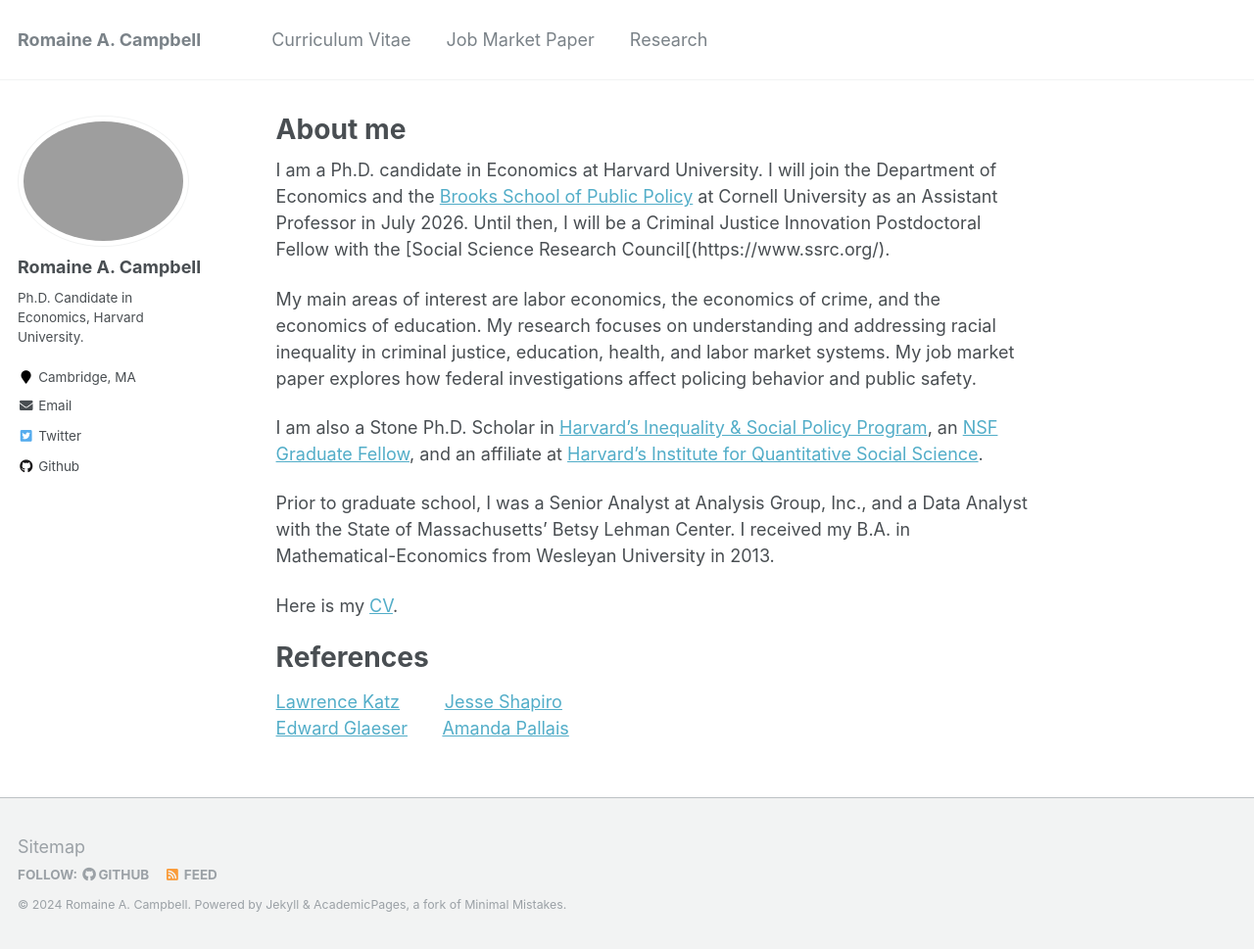
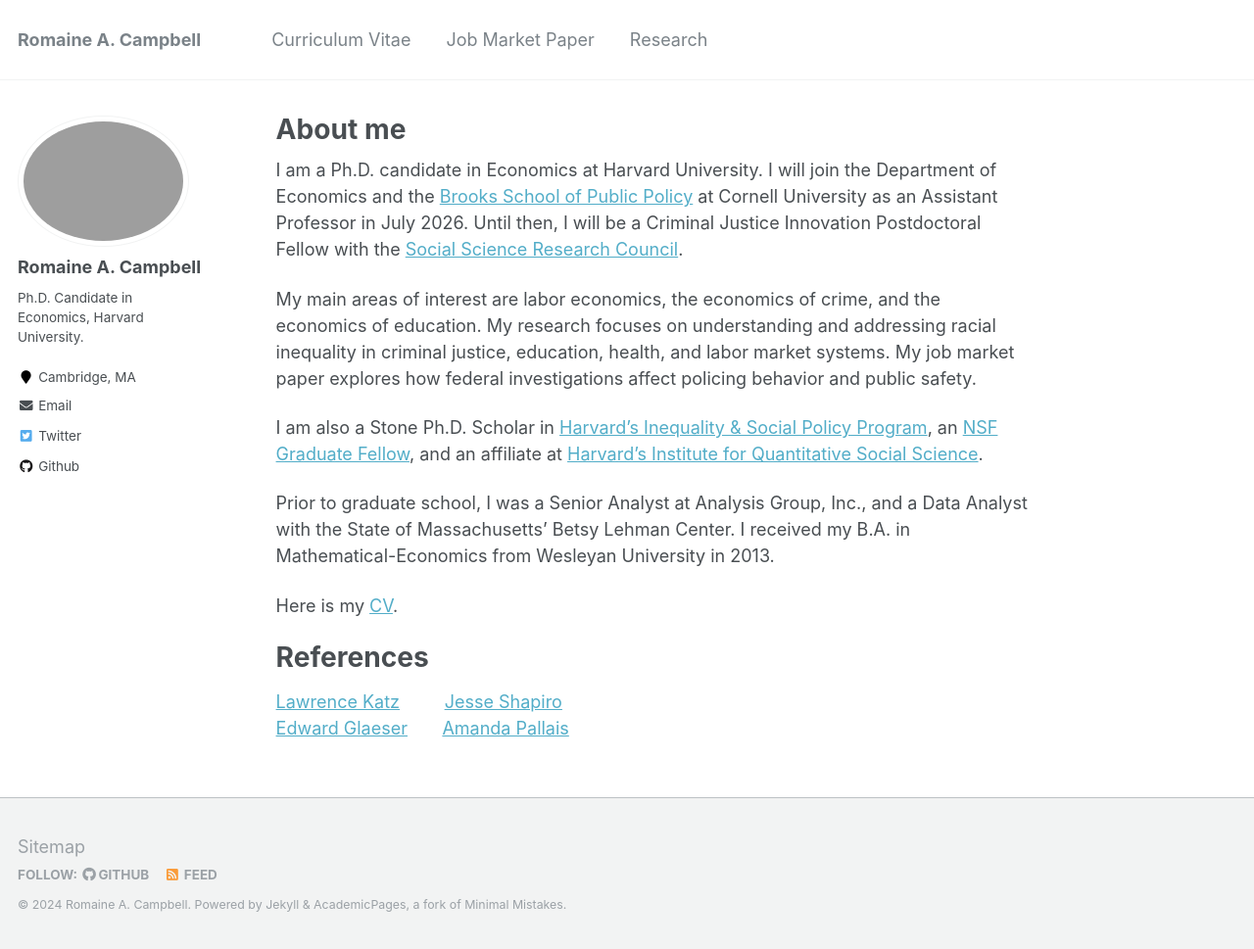
Before and after one commit to romainecampbell/romainecampbell.github.io, a Jekyll site: the page built from _pages/about.md, in a window 1280 px wide and 969 px high. Shown: the whole window at 98% size. Built offline with Jekyll 4.4.1, drawn with Linux system fonts in a browser that asks for light colours.

Commit message:
Update about.md

```diff
--- a/_pages/about.md
+++ b/_pages/about.md
@@ -8,7 +8,7 @@
   - /about.html
 ---
 
-I am a Ph.D. candidate in Economics at Harvard University. I will join the Department of Economics and the [Brooks School of Public Policy](https://publicpolicy.cornell.edu/) at Cornell University as an Assistant Professor in July 2026. Until then, I will be a Criminal Justice Innovation Postdoctoral Fellow with the [Social Science Research Council[(https://www.ssrc.org/).
+I am a Ph.D. candidate in Economics at Harvard University. I will join the Department of Economics and the [Brooks School of Public Policy](https://publicpolicy.cornell.edu/) at Cornell University as an Assistant Professor in July 2026. Until then, I will be a Criminal Justice Innovation Postdoctoral Fellow with the [Social Science Research Council](https://www.ssrc.org/).
 
 My main areas of interest are labor economics, the economics of crime, and the economics of education. My research focuses on understanding and addressing racial inequality in criminal justice, education, health, and labor market systems. My job market paper explores how federal investigations affect policing behavior and public safety.
 
```
